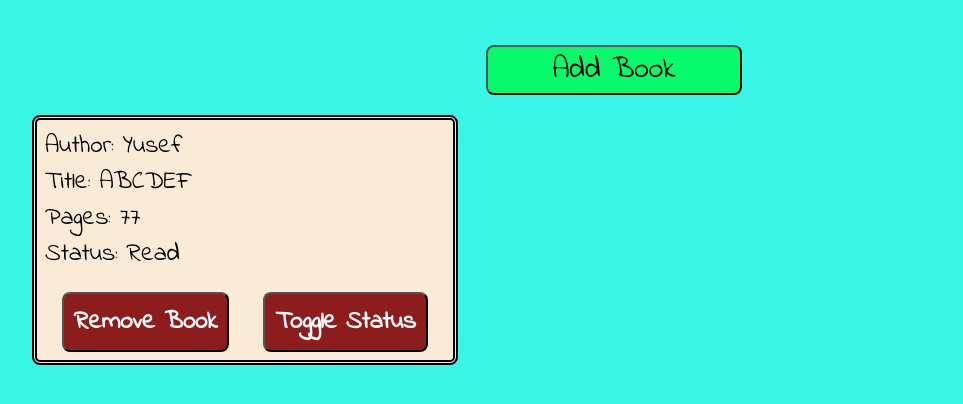
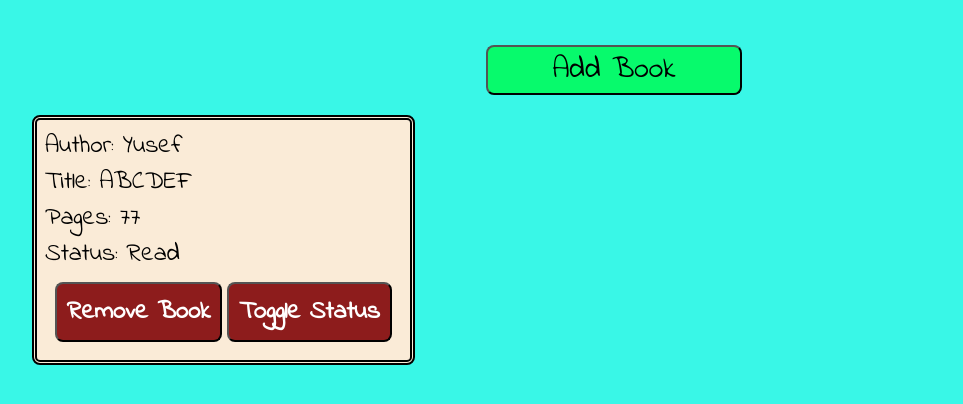
Before and after one commit to Yusef-H/library, a plain HTML site: page index.html in a window 1280 px wide. Shown: the part 292-696 px from the top of the page, without its empty margins (26-989 px from the left). Drawn offline with Linux system fonts and the light colour scheme.

Commit message:
fix cards filling from left to right

```diff
--- a/styles.css
+++ b/styles.css
@@ -30,11 +30,10 @@ body{
 }
 
 .container{
-    display: grid;
-    justify-content: center;
+    display: flex;
+    flex-wrap: wrap;
+    justify-content: flex-start;
     gap: 10px;
-    grid-template-rows: repeat(2, 1fr);
-    grid-template-columns: repeat(auto-fit, minmax(200px,1fr));
 }
 
 .book-card{
@@ -44,6 +43,7 @@ body{
     overflow-wrap: break-word;
     min-width: 200px;
     max-width: 400px;
+    height: fit-content;
     display: flex;
     justify-content: flex-start;
     flex-direction: column;
@@ -53,9 +53,13 @@ body{
 }
 
 .book-buttons-container{
+
     display: flex;
-    margin-top: 20px;
+    margin-top: min(20px, auto);
+    padding: 10px;
+    gap:5px;
     justify-content: space-around;
+
 }
 .book-buttons-container > *{
     font-weight: bold;
```
